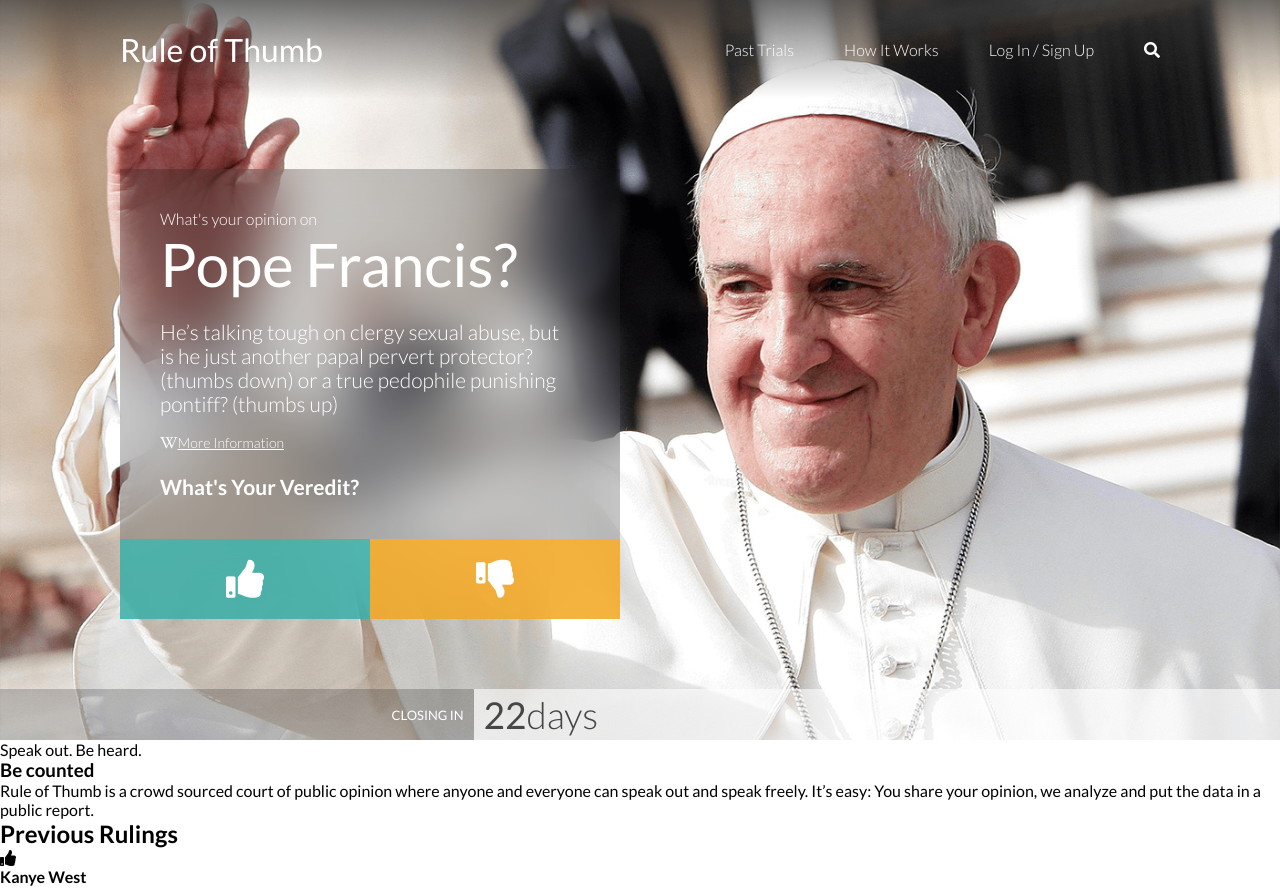
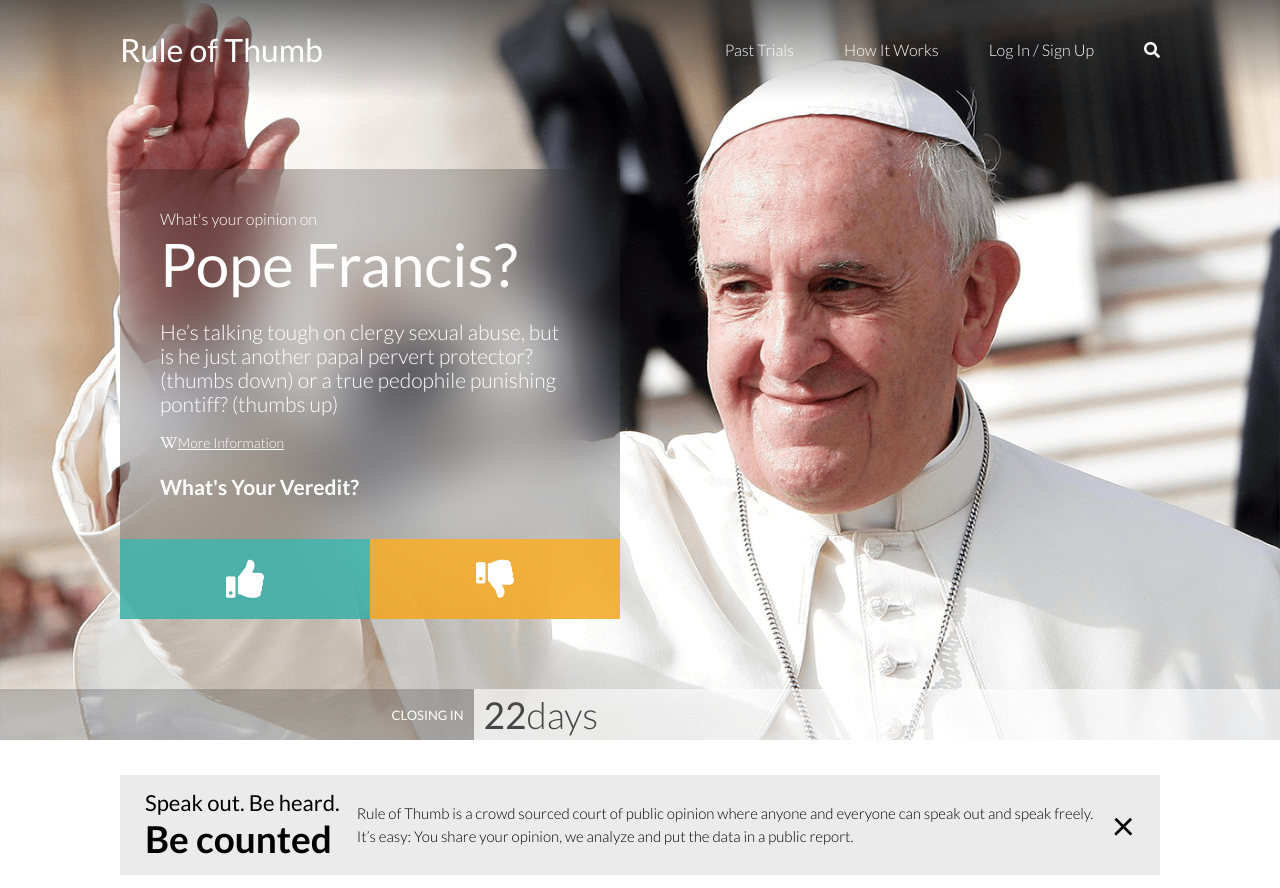
Before and after one commit to MigueMartelo/zemoga-test, a React (Create React App) app: page / in a window 1280 px wide. Shown: the top 888 px of the page. Built offline with nearby package versions, Linux system fonts and the light colour scheme.

Commit message:
Finish main info layout

```diff
--- a/src/App.js
+++ b/src/App.js
@@ -51,20 +51,20 @@ function App() {
         </div>
       </div>
 
-      <div className="container">
-        <main>
-          <article className="main__container">
-            <div>
+      <main className="container">
+        <article className="main__info">
+          <div className="info__title">
             <p>Speak out. Be heard.</p>
             <h3>Be counted</h3>
           </div>
-            <div>
+          <div className="info__description">
             <p>
-                Rule of Thumb is a crowd sourced court of public opinion where anyone and everyone
-                can speak out and speak freely. It’s easy: You share your opinion, we analyze and
-                put the data in a public report.
+              Rule of Thumb is a crowd sourced court of public opinion where anyone and everyone can
+              speak out and speak freely. It’s easy: You share your opinion, we analyze and put the
+              data in a public report.
             </p>
           </div>
+          <div className="info__close">&times;</div>
         </article>
 
         <article className="previous__rulings">
@@ -80,8 +80,7 @@ function App() {
             </div>
             <div className="card__content">
               <p>
-                  Vestibulum diam ante, porttitor a odio eget, rhoncus neque. Aenean eu velit
-                  libero.
+                Vestibulum diam ante, porttitor a odio eget, rhoncus neque. Aenean eu velit libero.
               </p>
               <div className="card__button">
                 <button>View Full Report</button>
@@ -126,7 +125,6 @@ function App() {
         </div>
       </footer>
     </div>
-    </div>
   );
 }
 
--- a/src/App.scss
+++ b/src/App.scss
@@ -131,3 +131,32 @@ body {
     }
   }
 }
+
+main {
+  padding: 0 120px;
+  .main__info {
+  height: 100px;
+  margin: 35px 0;
+  padding: 25px;
+  display: flex;
+  justify-content: space-between;
+  align-items: center;
+  background-color: #ebebeb;
+    .info__title {
+      width: 35%;
+      font-size: 22px;
+      h3 {
+        font-size: 37px;
+      }
+    }
+    .info__description {
+      font-size: 15px;
+      font-weight: 300;
+      line-height: 23px;
+    }
+    .info__close {
+      font-size: 40px;
+      cursor: pointer;
+    }
+  }
+}
```
Lines whose indentation alone changed are shown as unchanged.
